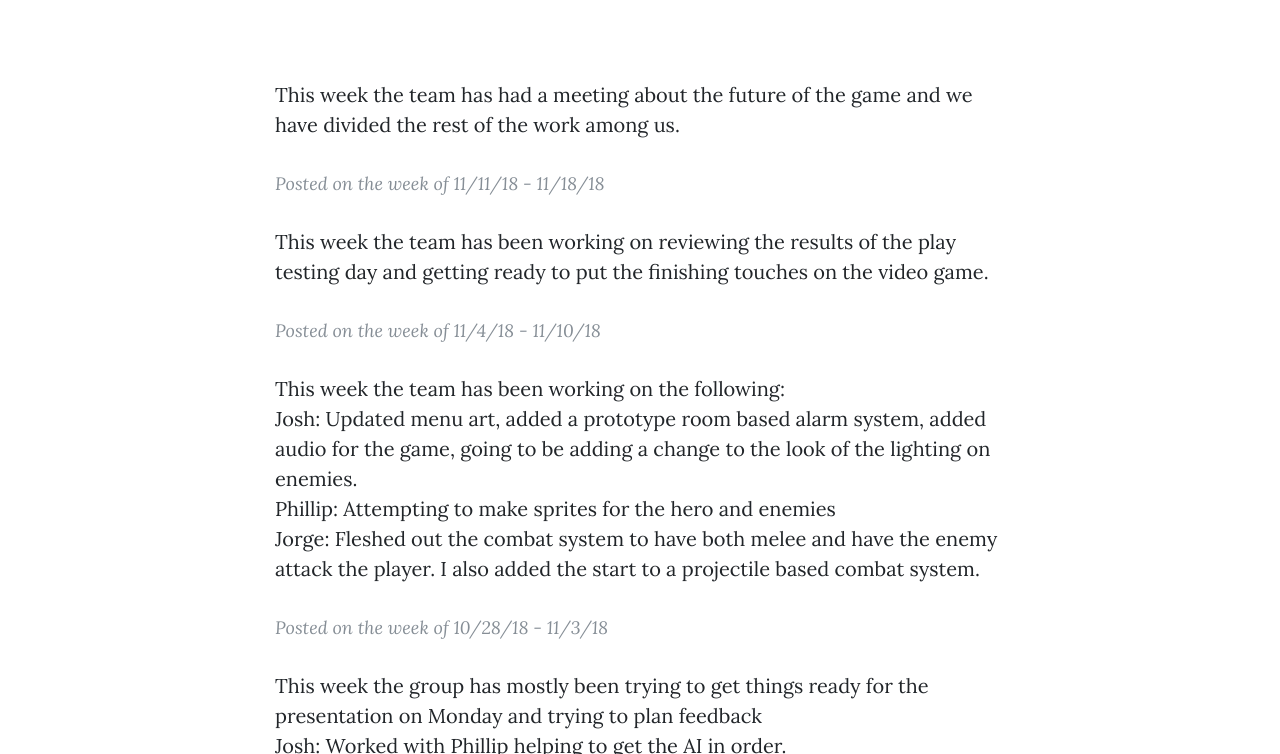
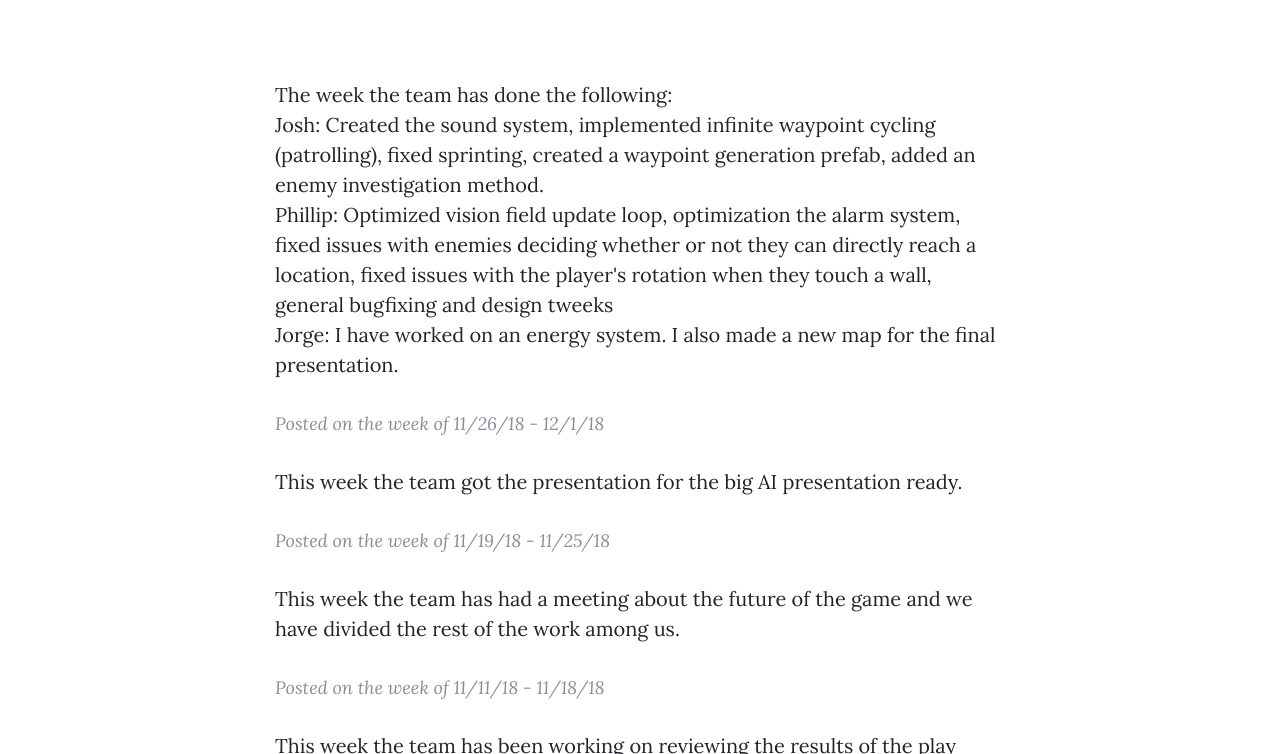
Before and after one commit to Zexdur/Zexdur.github.io, a website: page index.html in a window 1280 px wide. Shown: the part 532-1286 px from the top of the page. Drawn offline with nearby package versions, Linux system fonts and the light colour scheme.

Commit message:
Update index.html

```diff
--- a/index.html
+++ b/index.html
@@ -52,6 +52,20 @@
     <div class="container">
       <div class="row">
         <div class="col-lg-8 col-md-10 mx-auto">
+		<div class="post-preview">
+		<p class="post-subtitle">
+               The week the team has done the following:
+			   <br>Josh: Created the sound system, implemented infinite waypoint cycling (patrolling), fixed sprinting, created a waypoint generation prefab, added an enemy investigation method.
+       <br>Phillip: Optimized vision field update loop, optimization the alarm system, fixed issues with enemies deciding whether or not they can directly reach a location, fixed issues with the player's rotation when they touch a wall, general bugfixing and design tweeks
+     <br>Jorge: I have worked on an energy system. I also made a new map for the final presentation.
+	 </p>
+     <p class="post-meta">Posted on the week of 11/26/18 - 12/1/18</p>
+     <p class="post-subtitle">
+               This week the team got the presentation for the big AI presentation ready.
+     </p>
+     <p class="post-meta">Posted on the week of 11/19/18 - 11/25/18</p>
+   </div>
+
 		<div class="post-preview">
 		<p class="post-subtitle">
                This week the team has had a meeting about the future of the game and we have divided the rest of the work among us.
```
